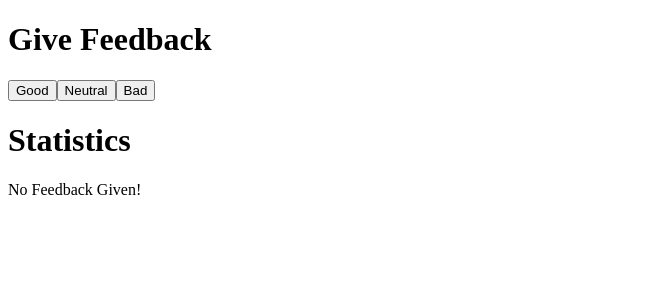
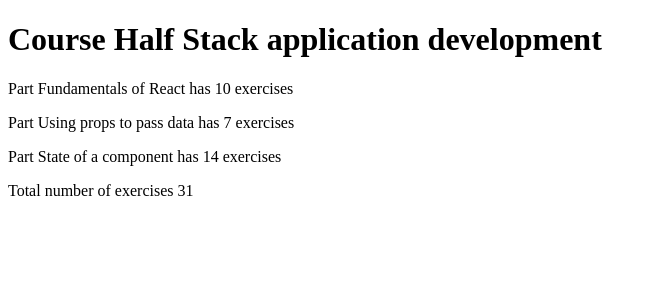
Before and after one commit to RedericoFocco/FullStackOpenCourse, a React (Vite) app in the folder Part1/CourseInfo/: page / in a window 1280 px wide. Shown: the top 300 px of the page, without its empty margins (0-657 px from the left). Built offline with nearby package versions, Linux system fonts and the light colour scheme.

Commit message:
renamed folders

```diff
--- a/Part1/CourseInfo/src/App.jsx
+++ b/Part1/CourseInfo/src/App.jsx
@@ -1,60 +1,70 @@
-import { useState } from "react"
+const Header = (course) => {
+  console.log(course)
+  return(
+  <>
+    <h1>Course {course.course_name}</h1>
+  </>
+  )
+}
 
-const DisplayHeaders = (prop) => <h1>{prop.text}</h1>
+const Part = (part) => {
+  console.log('in part')
+  console.log(part)
+  return (
+    <p>Part {part.name} has {part.number} exercises</p>
+  )
+}
 
-const Button = ({onClick,text}) => <button onClick={onClick}>{text}</button>
+const Content = ({content1,content2,content3}) => {
+  console.log(content1.name)
+  return (
+    <div>
+      <Part name={content1.name} number={content1.exercises} />
+      <Part name={content2.name} number={content2.exercises} />
+      <Part name={content3.name} number={content3.exercises} />
+    </div>
+  )
+}
 
-const StatisticLine = ({text,value}) => <tr><td>{text}</td><td>{value}</td></tr>
+const Total = (tot) => {
+  console.log(tot)
+  return(
+  <>
+    <p>Total number of exercises {tot.tot_num_of_exercises}</p>
+  </>
+  )
+}
 
-const Statistics = (prop) => {
-  const totalVotes=prop.numberGood+prop.numberBad+prop.numberNeutral
-  const totalPositives=(prop.numberGood/totalVotes)*100
-  const averageVotes=((prop.numberGood-prop.numberBad)/totalVotes)*100
-  console.log('Total Votes:',totalVotes)
-  if (totalVotes>0)
-  {
-    return (
-      <div>
-        <StatisticLine text="Good" value ={prop.numberGood} />
-        <StatisticLine text="Neutral" value ={prop.numberNeutral} />
-        <StatisticLine text="Bad" value ={prop.numberBad} />
-        <StatisticLine text="All" value ={totalVotes} />
-        <StatisticLine text="Average" value ={averageVotes} />
-        <StatisticLine text="Positive Feedbacks" value ={totalPositives} />
-      </div>
-    )
-  }
-  else
-  {
-    console.log('Entered the else statement properl')
-    return (
-    <div>
-      No Feedback Given!
-    </div>
-    )
-  }
-
+const sum = (arr) => {
+  let init = 0
+  arr.forEach(x=>{init=init+x.exercises})
+  return init
 }
 
 const App = () => {
-  // save clicks of each button to its own state
-  const [good, setGood] = useState(0)
-  const [neutral, setNeutral] = useState(0)
-  const [bad, setBad] = useState(0)
-
-  const IncreaseGood = () => {setGood(good+1)}
-  const IncreaseNeutral = () => {setNeutral(neutral+1)}
-  const IncreaseBad = () => {setBad(bad+1)}
+  const course =
+  {
+    name:'Half Stack application development',
+    parts :[{
+      name: 'Fundamentals of React',
+      exercises: 10
+    },
+    {
+      name: 'Using props to pass data',
+      exercises: 7
+    },
+    {
+      name: 'State of a component',
+      exercises: 14
+    }]
+  }
 
   return (
-    <>
-      <DisplayHeaders text='Give Feedback'/>
-      <Button onClick={IncreaseGood} text='Good'/>
-      <Button onClick={IncreaseNeutral} text='Neutral'/>
-      <Button onClick={IncreaseBad} text='Bad'/>
-      <DisplayHeaders text='Statistics'/>
-      <Statistics numberGood={good} numberNeutral={neutral} numberBad={bad}/>
-    </>
+    <div>
+      <Header course_name={course.name}/>
+      <Content content1={course.parts[0]} content2={course.parts[1]} content3={course.parts[2]}/>
+      <Total tot_num_of_exercises={sum(course.parts)}/>
+    </div>
   )
 }
 
```
Also changed, not shown: 1 other file (tests, documents, lock files or other folders).
